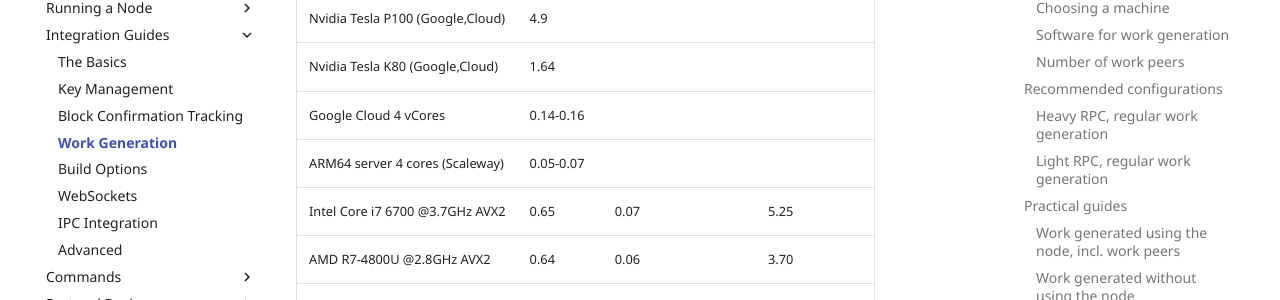
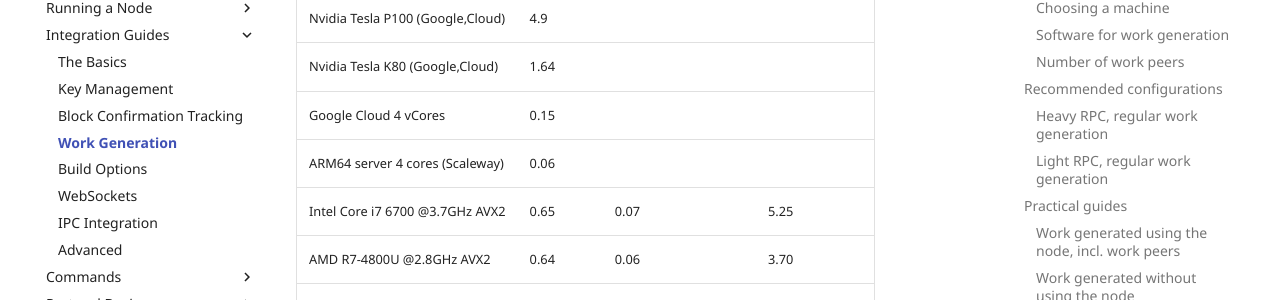
Before and after one commit to nanocurrency/nano-docs, an MkDocs documentation site: the page built from docs/integration-guides/work-generation.md, in a window 1280 px wide and 900 px high, scrolled down 6859 px. Shown: the part 154-454 px from the top of the window. Built offline with MkDocs 1.6.1 and Material for MkDocs 9.7.7, drawn with Linux system fonts in a browser that asks for light colours; formulas are drawn with MathJax 3; comment, search, counter and statistics services are not loaded.

Commit message:
Compute average from existing benchmarks with a range

```diff
--- a/docs/integration-guides/work-generation.md
+++ b/docs/integration-guides/work-generation.md
@@ -174,8 +174,8 @@
 | Nvidia Tesla V100 (AWS) | 6.4 | | |
 | Nvidia Tesla P100 (Google,Cloud) | 4.9 | | |
 | Nvidia Tesla K80 (Google,Cloud) | 1.64 | | |
-| Google Cloud 4 vCores | 0.14-0.16 | | |
-| ARM64 server 4 cores (Scaleway) | 0.05-0.07 | | |
+| Google Cloud 4 vCores | 0.15 | | |
+| ARM64 server 4 cores (Scaleway) | 0.06 | | |
 | Intel Core i7 6700 @3.7GHz AVX2 | 0.65 | 0.07 | 5.25 |
 | AMD R7-4800U @2.8GHz AVX2 | 0.64 | 0.06 | 3.70 |
 | AMD R5-3600 @4.07GHz | 0.59 | 0.09 | 3.51 |
```
